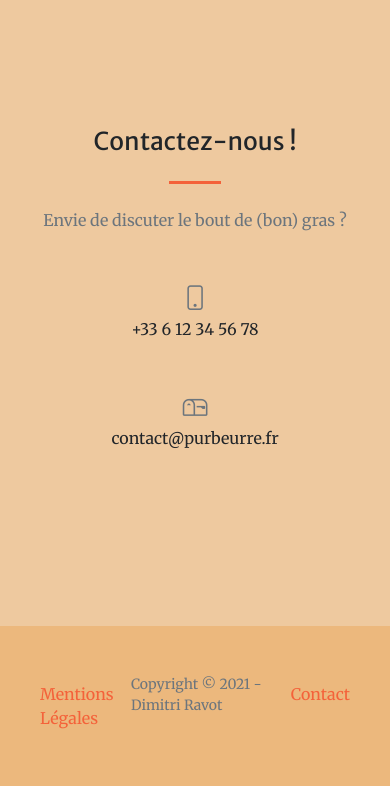
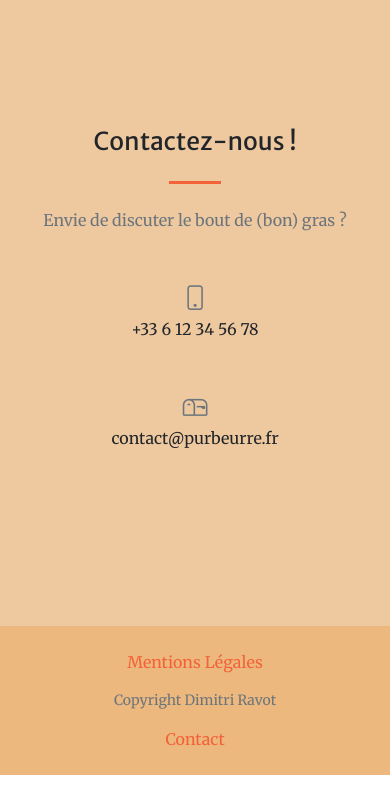
Before and after one commit to Mr-Fakename/Project-8, a Django app: page / in a window 390 px wide. Shown: the part 1708-2494 px from the top of the page. Run offline with Django 3.2, Linux system fonts and the light colour scheme; some libraries are stand-ins or nearby versions.

Commit message:
update footer for better responsiveness

```diff
--- a/website/templates/website/base.html
+++ b/website/templates/website/base.html
@@ -68,13 +68,22 @@
     {% endblock %}
 
     <!-- Footer-->
-    <footer class="py-5"  style="background-color: rgba(232, 167, 93, 0.8);">
-        <div class="d-flex justify-content-around px-4 px-lg-5">
-            <div class="nav-item"><a class="nav-link" href="#legal">Mentions Légales</a></div>
-            <div class="nav-item small text-muted">Copyright &copy; 2021 - Dimitri Ravot</div>
-            <div class="nav-item"><a class="nav-link" href="#contact">Contact</a></div>
+    <footer class="footer mt-auto py-3"  style="background-color: rgba(232, 167, 93, 0.8);">
+        <div class="container px-4 px-lg-5">
+            <div class="row gx-4 gx-lg-5 justify-content-center">
+                <div class="col-lg-4 col-xl-4 text-center">
+                    <a class="nav-link" href="#legal">Mentions Légales</a>
+                </div>
+                <div class="col-lg-4 col-xl-4 text-center">
+                    <a class="nav-link small text-muted" href="#github">Copyright Dimitri Ravot</a>
+                </div>
+                <div class="col-lg-4 col-xl-4 text-center">
+                    <a class="nav-link" href="#contact">Contact</a>
+                </div>
+            </div>
         </div>
     </footer>
+
     <!-- Bootstrap core JS-->
     <script src="https://cdn.jsdelivr.net/npm/bootstrap@5.1.0/dist/js/bootstrap.bundle.min.js"></script>
     <script src="https://ajax.googleapis.com/ajax/libs/jquery/3.5.1/jquery.min.js"></script>
```
